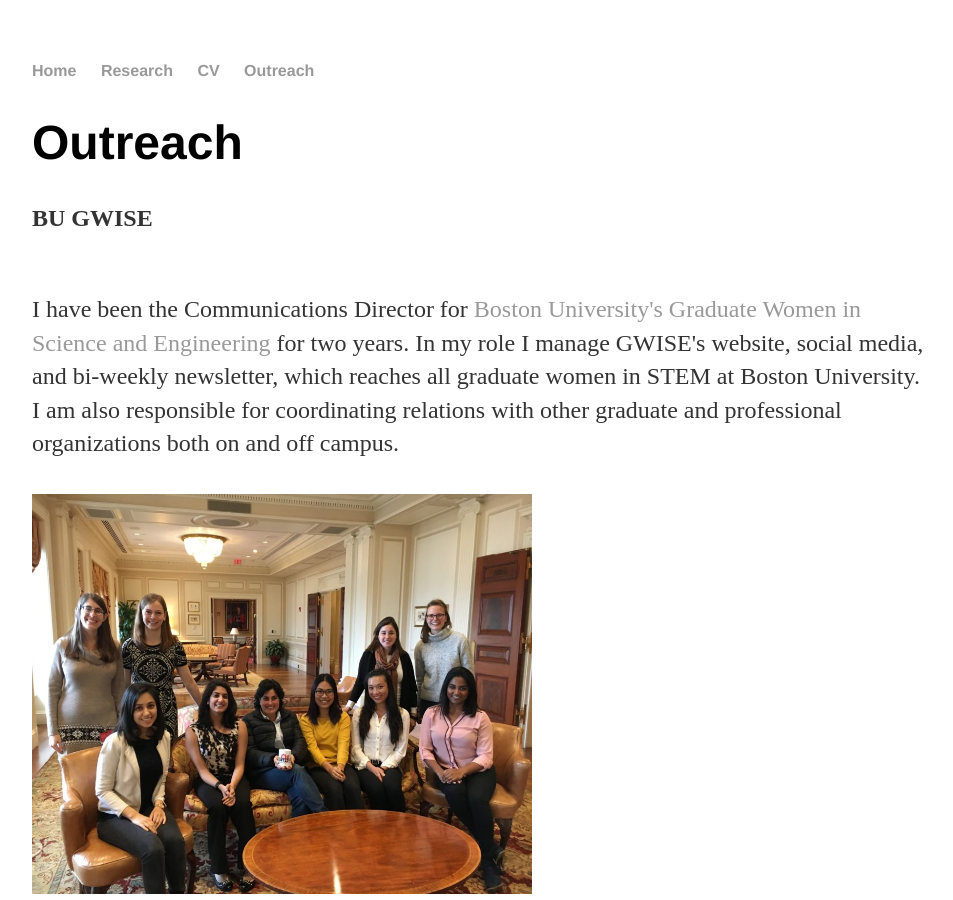
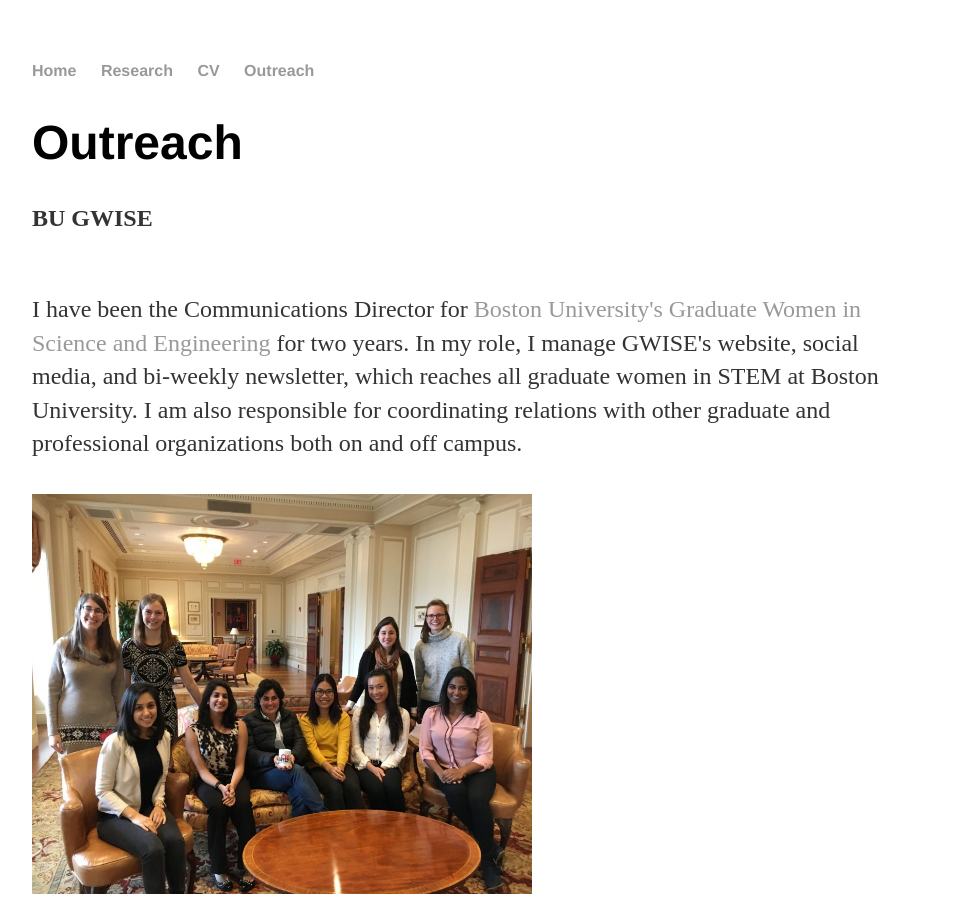
Before and after one commit to rkstan/rkstan.github.io, a Jekyll site: the page built from outreach/index.html, in a window 1280 px wide and 900 px high. Shown: the whole window, without its empty margins (160-1113 px from the left). Built offline with Jekyll 4.4.1, drawn with Linux system fonts in a browser that asks for light colours.

Commit message:
added comma in description

```diff
--- a/outreach/index.html
+++ b/outreach/index.html
@@ -9,7 +9,7 @@ title: Outreach
 
 			<p><b> BU GWISE </b><br>
 			<br>
-			<p> I have been the Communications Director for <a href="http://www.bu.edu/">Boston University's</a> <a href="http://www.bu.edu/gwise/">Graduate Women in Science and Engineering</a> for two years. In my role I manage GWISE's website, social media, and bi-weekly newsletter, which reaches all graduate women in STEM at Boston University. I am also responsible for coordinating relations with other graduate and professional organizations both on and off campus. <br>
+			<p> I have been the Communications Director for <a href="http://www.bu.edu/">Boston University's</a> <a href="http://www.bu.edu/gwise/">Graduate Women in Science and Engineering</a> for two years. In my role, I manage GWISE's website, social media, and bi-weekly newsletter, which reaches all graduate women in STEM at Boston University. I am also responsible for coordinating relations with other graduate and professional organizations both on and off campus. <br>
 			<br>
 			<img style="float: center;" src="../images/IMG-6031-1024x768.jpg" width="500" height="400">
 			<p> Graduate Women in Science and Engineering (GWISE) at Boston University strives to create a community to support and promote women in science, technology, engineering, and math fields. Through professional development seminars and workshops, social events, mentoring, and outreach, GWISE fosters interaction across disciplines at Boston University and connects graduate students to postdocs, faculty, and broader networks in Boston and beyond. GWISE is open to all who support our cause. As leaders of the community, GWISE works to advance university policies and programs that promote equality and foster diversity and excellence. GWISE provides resources to address challenges facing women in STEM.<br>
```
